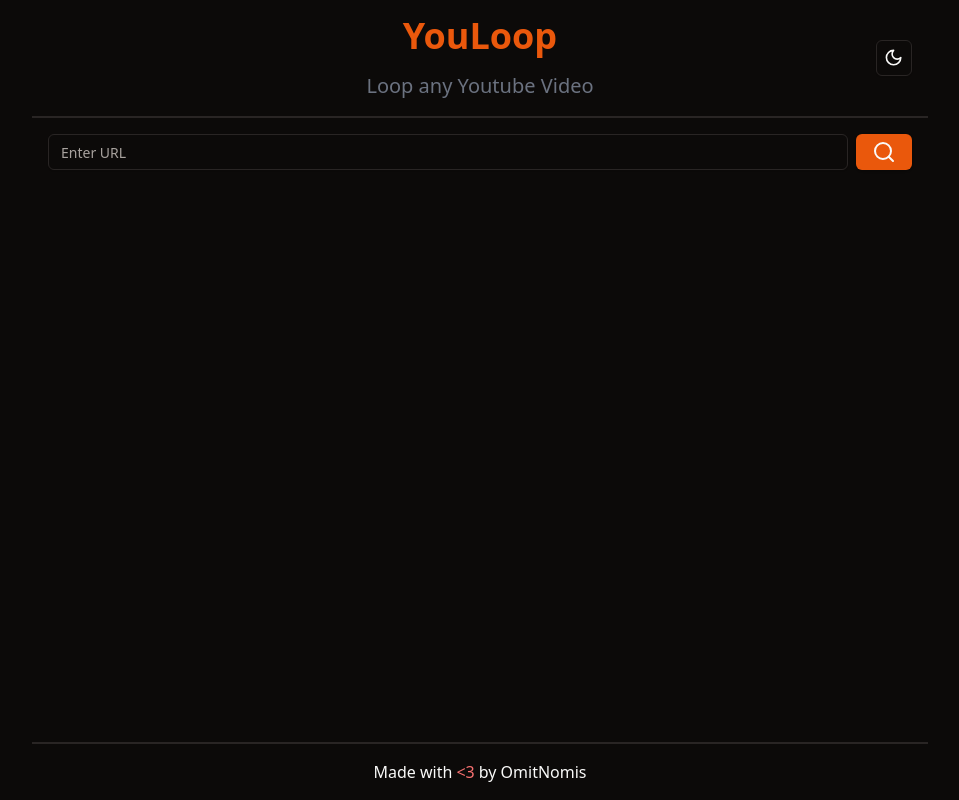
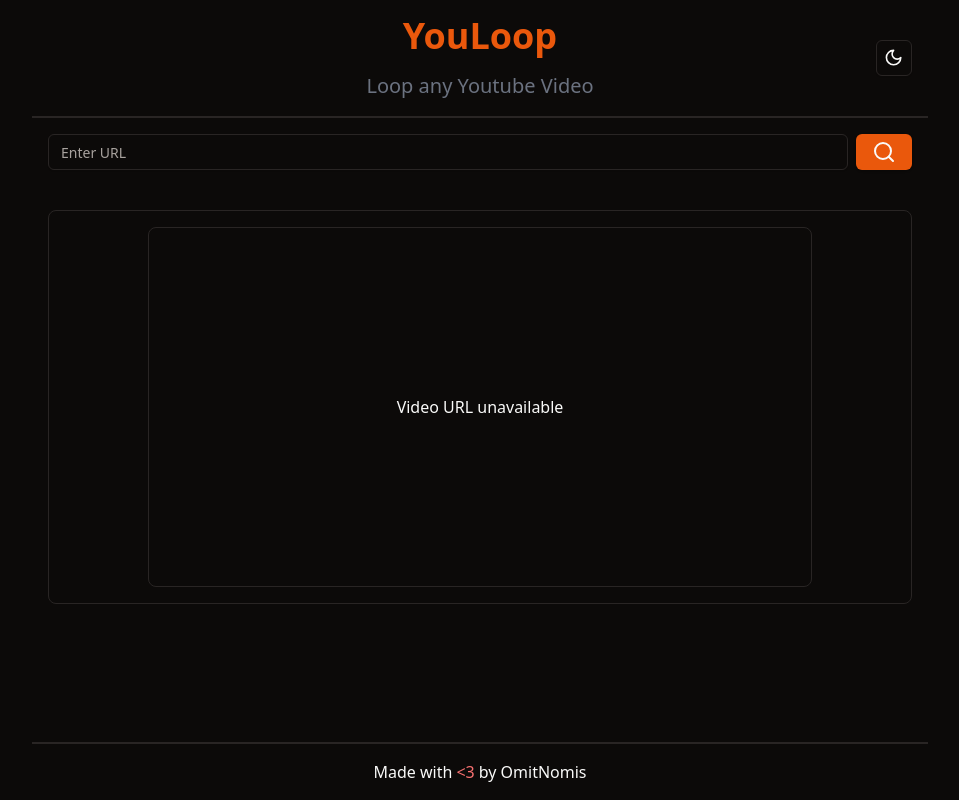
Before and after one commit to OmitNomis/youloop, a React (Vite) app: page / in a window 1280 px wide. Shown: the whole page, without its empty margins (160-1119 px from the left). Built offline with nearby package versions, Linux system fonts and the light colour scheme.

Commit message:
config React PLayer component

```diff
--- a/src/App.tsx
+++ b/src/App.tsx
@@ -1,6 +1,6 @@
 import { Footer } from "./components/Footer";
 import { Header } from "./components/Header";
-import { AppSection } from "./components/Main";
+import { AppSection } from "./components/AppSection";
 import { Toaster } from "./components/ui/toaster";
 const App = () => {
   return (
--- a/src/components/Main.tsx
+++ b/src/components/AppSection.tsx
@@ -1,3 +1,5 @@
+import { LoopingPlayer } from "./LoopingPlayer";
+import { PlayerWrapper } from "./PlayerWrapper";
 import { URLInput } from "./URLInput";
 import { MaxWidthComponent } from "./ui/MaxWidthComponent";
 import { useState } from "react";
@@ -9,6 +11,9 @@
   return (
     <MaxWidthComponent as="main" className="flex flex-grow flex-col">
       <URLInput setSearch={setSearch} />
+      <PlayerWrapper>
+        <LoopingPlayer url={search} />
+      </PlayerWrapper>
     </MaxWidthComponent>
   );
 };
--- /dev/null
+++ b/src/components/LoopingPlayer.tsx
@@ -0,0 +1,18 @@
+import { FC } from "react";
+import ReactPlayer from "react-player";
+
+interface LoopingPlayerProps {
+  url: string;
+}
+
+export const LoopingPlayer: FC<LoopingPlayerProps> = ({ url }) => {
+  if (url) {
+    return <ReactPlayer url={url} playing={true} loop={true} controls={true} />;
+  }
+
+  return (
+    <div className="w-[80%] max-w-[90%] h-[360px] border flex justify-center items-center rounded-lg">
+      <div>Video URL unavailable</div>
+    </div>
+  );
+};
--- /dev/null
+++ b/src/components/PlayerWrapper.tsx
@@ -0,0 +1,12 @@
+import { ReactNode } from "react";
+import { MaxWidthComponent } from "./ui/MaxWidthComponent";
+
+export const PlayerWrapper = ({ children }: { children: ReactNode }) => {
+  return (
+    <MaxWidthComponent
+      as="section"
+      className="mt-5 sm:mt-10 border rounded-lg flex flex-col items-center">
+      {children}
+    </MaxWidthComponent>
+  );
+};
```
